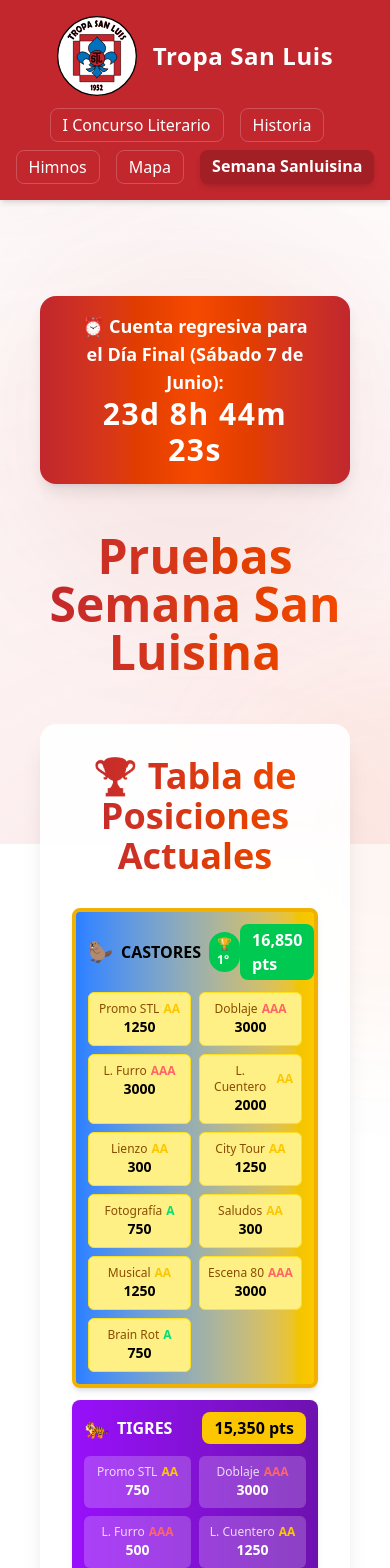
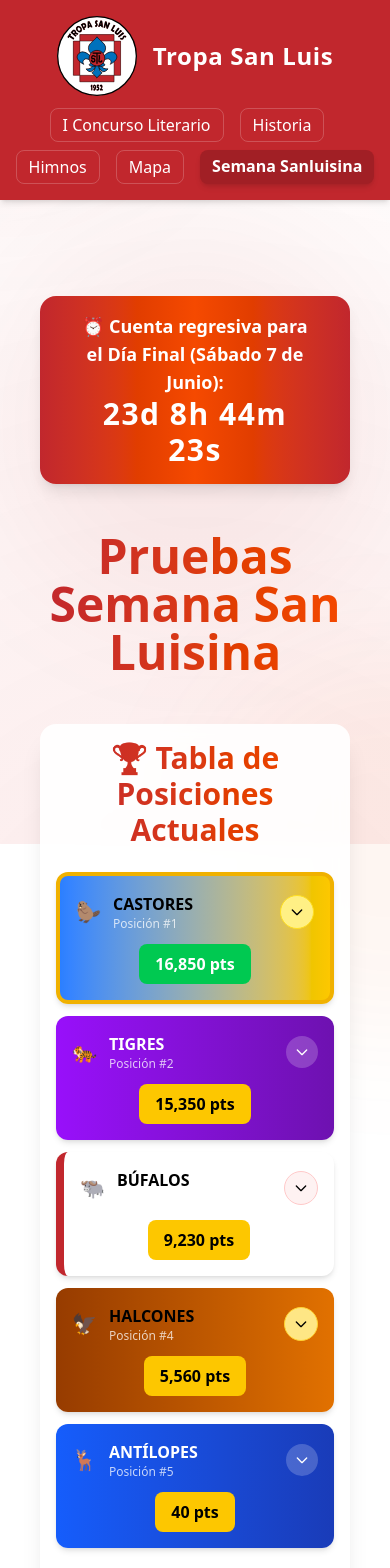
Before and after one commit to Xavier-LB/tropasanluis, a SvelteKit app: page /semana-sanluisina in a window 390 px wide. Shown: the top 1568 px of the page. Built offline with nearby package versions, Linux system fonts and the light colour scheme.

Commit message:
Add toggle functionality for patrol scores in Semana Sanluisina page, enhancing mobile responsiveness and user experience with collapsible score details and updated UI elements.

```diff
--- a/src/routes/semana-sanluisina/+page.svelte
+++ b/src/routes/semana-sanluisina/+page.svelte
@@ -755,6 +755,9 @@
   // Variable para controlar el toggle de lugares a visitar
   let mostrarLugares = false;
 
+  // Variables para controlar el toggle de puntajes por patrulla
+  let mostrarPuntajes: { [key: string]: boolean } = {};
+
   /**
    * Determina el estado de un día en el cronograma considerando fecha y hora límite
    * @param {number} indiceDia - Índice del día (0-5)
@@ -846,51 +849,91 @@
     </h1>
 
     <!-- Tabla de Posiciones Actuales -->
-    <div class="mb-12 bg-white/90 backdrop-blur-sm rounded-2xl shadow-xl p-8">
-      <h2 class="text-4xl font-bold mb-8 text-center bg-gradient-to-r from-red-800 to-orange-600 bg-clip-text text-transparent flex items-center justify-center">
+    <div class="mb-12 bg-white/90 backdrop-blur-sm rounded-2xl shadow-xl p-4 sm:p-8">
+      <h2 class="text-3xl sm:text-4xl font-bold mb-6 sm:mb-8 text-center bg-gradient-to-r from-red-800 to-orange-600 bg-clip-text text-transparent flex items-center justify-center">
         🏆 Tabla de Posiciones Actuales
       </h2>
 
-
-            <!-- Tabla de puntajes optimizada para móvil -->
-      <div class="space-y-3">
+      <!-- Tabla de puntajes compacta para móvil -->
+      <div class="space-y-3 sm:space-y-4">
         {#each patrullasOrdenadas as patrulla, index}
-          <div class="{patrulla.colors.bg} rounded-lg shadow-md overflow-hidden">
-            <div class="p-3">
-              <!-- Header de la patrulla -->
-              <div class="flex justify-between items-center mb-3">
-                <div class="flex items-center space-x-2">
-                  <span class="text-xl">{patrulla.emoji}</span>
-                  <h3 class="text-base font-bold {patrulla.colors.text}">{patrulla.nombre}</h3>
-                  {#if patrulla.lider}
-                    <span class="bg-green-500 text-white px-2 py-1 rounded-full text-xs font-bold">🏆 1°</span>
-                  {/if}
-                </div>
-                <div class="{patrulla.lider ? 'bg-green-500 text-white' : 'bg-yellow-400 text-black'} px-3 py-1 rounded-lg font-bold text-base">
-                  {patrulla.total.toLocaleString()} pts
+          <div class="{patrulla.colors.bg} rounded-xl shadow-md overflow-hidden">
+            <div class="p-4 sm:p-5">
+              <!-- Header compacto de la patrulla -->
+              <div class="flex flex-col lg:flex-row lg:justify-between lg:items-center space-y-3 lg:space-y-0">
+                <div class="flex items-center justify-between lg:justify-start">
+                  <div class="flex items-center space-x-3">
+                    <span class="text-xl sm:text-2xl">{patrulla.emoji}</span>
+                    <div class="flex flex-col">
+                      <h3 class="text-base sm:text-lg font-bold {patrulla.colors.text}">{patrulla.nombre}</h3>
+                      <div class="text-xs sm:text-sm text-white opacity-75">
+                        Posición #{index + 1}
+                      </div>
+                    </div>
+                  </div>
+
+                  <!-- Botón toggle - visible en móvil -->
+                  <button
+                    class="lg:hidden p-2 rounded-full {patrulla.colors.cardBg} {patrulla.colors.text} hover:opacity-80 transition-all duration-200 transform {mostrarPuntajes[patrulla.nombre] ? 'rotate-180' : ''} flex-shrink-0"
+                    on:click={() => mostrarPuntajes[patrulla.nombre] = !mostrarPuntajes[patrulla.nombre]}
+                    aria-label="Toggle detalles de puntajes"
+                  >
+                    <svg xmlns="http://www.w3.org/2000/svg" class="h-4 w-4 sm:h-5 sm:w-5" fill="none" viewBox="0 0 24 24" stroke="currentColor">
+                      <path stroke-linecap="round" stroke-linejoin="round" stroke-width="2" d="M19 9l-7 7-7-7" />
+                    </svg>
+                  </button>
+                </div>
+
+                <div class="flex justify-center lg:justify-end lg:flex-row lg:items-center lg:space-x-3">
+                  <div class="{patrulla.lider ? 'bg-green-500 text-white' : 'bg-yellow-400 text-black'} px-4 py-2 rounded-lg font-bold text-base sm:text-lg">
+                    {patrulla.total.toLocaleString()} pts
+                  </div>
+
+                  <!-- Botón toggle - visible en desktop -->
+                  <button
+                    class="hidden lg:block p-2 rounded-full {patrulla.colors.cardBg} {patrulla.colors.text} hover:opacity-80 transition-all duration-200 transform {mostrarPuntajes[patrulla.nombre] ? 'rotate-180' : ''} flex-shrink-0"
+                    on:click={() => mostrarPuntajes[patrulla.nombre] = !mostrarPuntajes[patrulla.nombre]}
+                    aria-label="Toggle detalles de puntajes"
+                  >
+                    <svg xmlns="http://www.w3.org/2000/svg" class="h-4 w-4 sm:h-5 sm:w-5" fill="none" viewBox="0 0 24 24" stroke="currentColor">
+                      <path stroke-linecap="round" stroke-linejoin="round" stroke-width="2" d="M19 9l-7 7-7-7" />
+                    </svg>
+                  </button>
                 </div>
               </div>
 
-              <!-- Puntajes por prueba -->
-              <div class="grid grid-cols-2 sm:grid-cols-3 md:grid-cols-4 lg:grid-cols-5 xl:grid-cols-8 gap-2 {patrulla.colors.text}">
-                {#each pruebas as prueba}
-                  {#if patrulla.puntajes[prueba.id].puntaje !== null}
-                    <div class="{patrulla.colors.cardBg} rounded-md p-2 text-center relative">
-                      <div class="text-xs {patrulla.colors.labelText} flex items-center justify-center gap-1">
-                        <span>{prueba.nombre}</span>
-                        <span class="{getColorTipo(prueba.tipo)} font-bold">{prueba.tipo}</span>
-                      </div>
-                      <div class="font-semibold text-sm">{patrulla.puntajes[prueba.id].puntaje}</div>
-                    </div>
-                  {/if}
-                {/each}
-              </div>
+              <!-- Puntajes por prueba - colapsables -->
+              {#if mostrarPuntajes[patrulla.nombre]}
+                <div class="mt-4 pt-4 border-t border-white/20 animate-in slide-in-from-top duration-300">
+                  <div class="grid grid-cols-2 sm:grid-cols-3 md:grid-cols-4 lg:grid-cols-6 gap-2 sm:gap-3 {patrulla.colors.text}">
+                    {#each pruebas as prueba}
+                      {#if patrulla.puntajes[prueba.id].puntaje !== null}
+                        <div class="{patrulla.colors.cardBg} rounded-lg p-2 sm:p-3 text-center relative">
+                          <div class="text-xs sm:text-sm {patrulla.colors.labelText} flex flex-col items-center justify-center gap-1">
+                            <span class="leading-tight text-center">{prueba.nombre}</span>
+                            <span class="{getColorTipo(prueba.tipo)} font-bold text-xs">{prueba.tipo}</span>
+                          </div>
+                          <div class="font-semibold text-sm sm:text-base mt-2">{patrulla.puntajes[prueba.id].puntaje}</div>
+                        </div>
+                      {/if}
+                    {/each}
+                  </div>
+                </div>
+              {/if}
             </div>
           </div>
         {/each}
       </div>
 
-
+      <!-- Instrucción para expandir detalles -->
+      <div class="mt-6 text-center text-sm text-gray-600 px-4">
+        <p class="flex items-center justify-center gap-2 flex-wrap">
+          <svg xmlns="http://www.w3.org/2000/svg" class="h-4 w-4 flex-shrink-0" fill="none" viewBox="0 0 24 24" stroke="currentColor">
+            <path stroke-linecap="round" stroke-linejoin="round" stroke-width="2" d="M13 16h-1v-4h-1m1-4h.01M21 12a9 9 0 11-18 0 9 9 0 0118 0z" />
+          </svg>
+          <span>Toca la flecha para ver los puntajes detallados por prueba</span>
+        </p>
+      </div>
     </div>
 
     <div class="mb-12 bg-white/80 backdrop-blur-sm rounded-2xl shadow-xl p-8">
```
